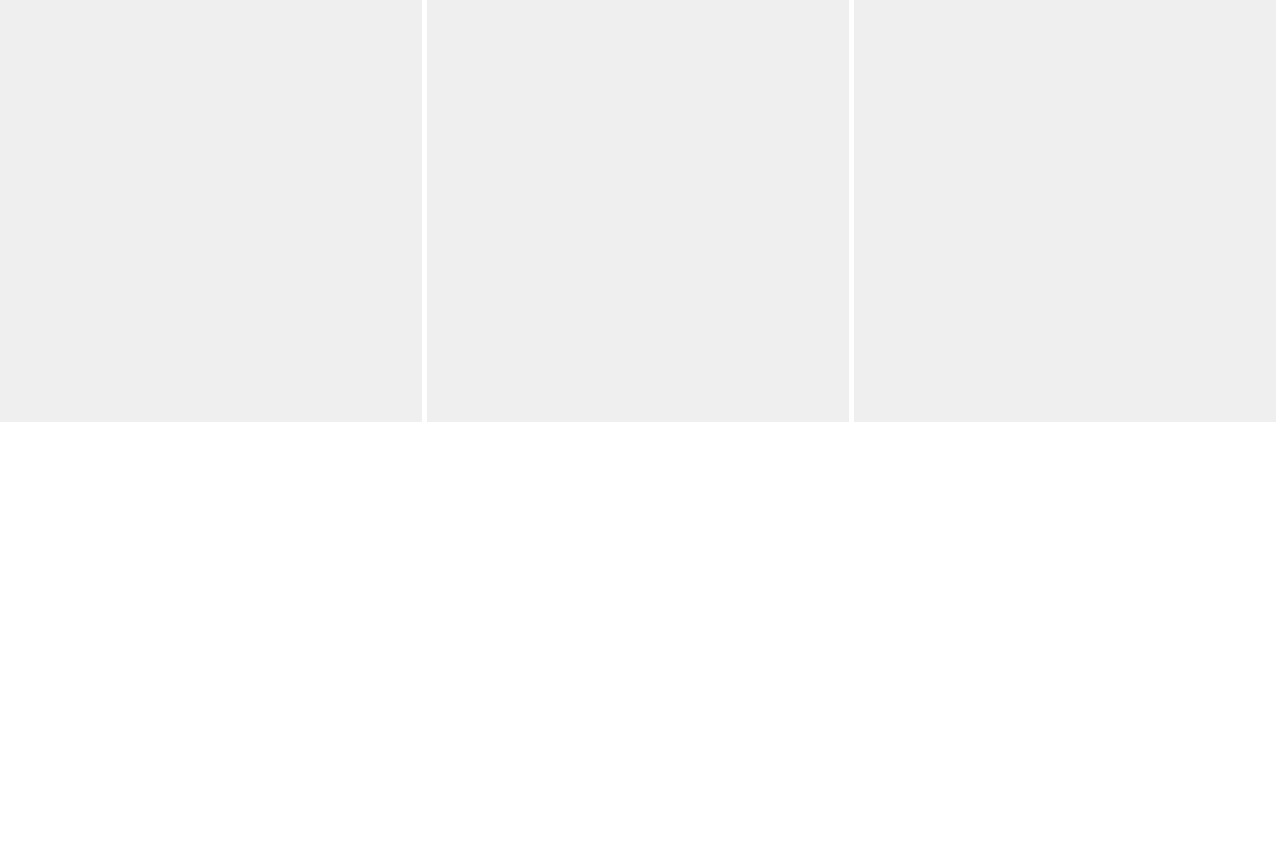
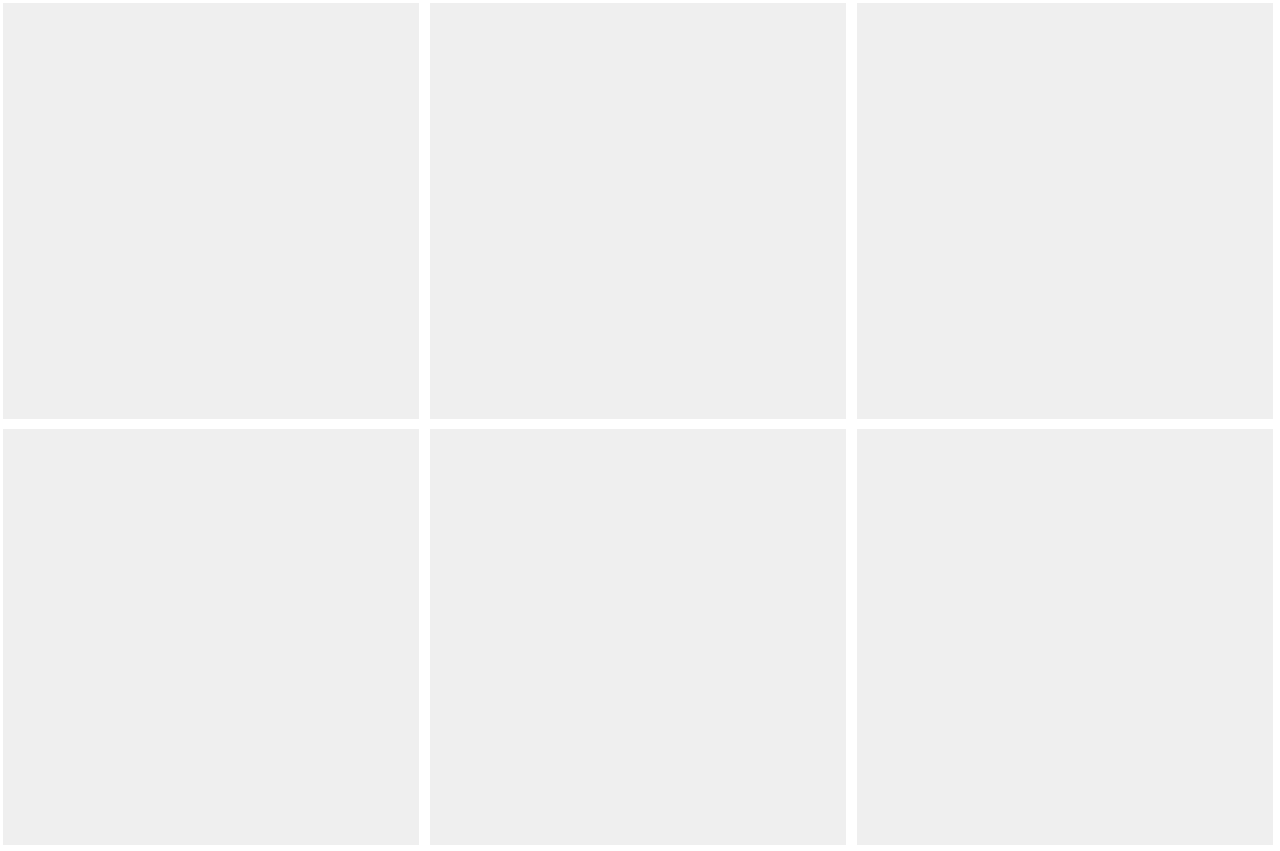
Before and after one commit to EricFidalgo/username, a plain HTML site: page index.html in a window 1280 px wide. Before the commit the page ends 800 px from the top, so only its background shows below. Drawn offline with nearby package versions, Linux system fonts and the light colour scheme.

Commit message:
Add files via upload

```diff
--- a/index.html
+++ b/index.html
@@ -13,10 +13,17 @@
     <script src="https://maxcdn.bootstrapcdn.com/bootstrap/4.0.0/js/bootstrap.min.js" integrity="sha384-JZR6Spejh4U02d8jOt6vLEHfe/JQGiRRSQQxSfFWpi1MquVdAyjUar5+76PVCmYl" crossorigin="anonymous"></script>
 </head>
 <body>
-    <div class="containe">
+
+    <div class="content">
         <img src="pictures/content.jpg"/>
         <img src="pictures/content.jpg"/>
         <img src="pictures/content.jpg"/>
-        </div>
+    </div>
+
+    <div class="content">
+        <img src="pictures/content.jpg"/>
+        <img src="pictures/content.jpg"/>
+        <img src="pictures/content.jpg"/>
+    </div>
 
 </body>
--- a/styles.css
+++ b/styles.css
@@ -1,4 +1,6 @@
 
-.containe img{
-    width:33%;
+.content img{
+    width:32.5%;
+    margin: .25%;
+    margin-bottom: .5%;
   }
```
